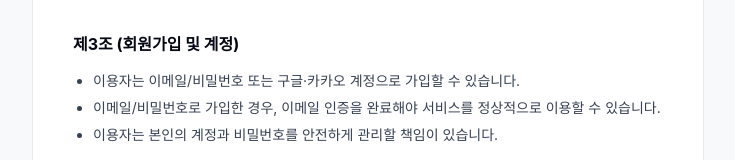
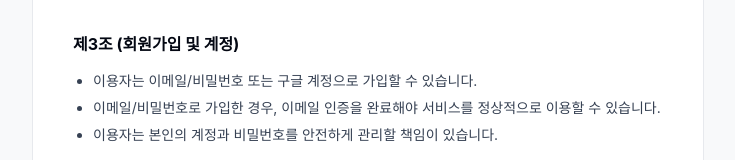
Before and after one commit to coldbootcp/seteuk-management-frontend, a Next.js app: page /terms in a window 1280 px wide. Shown: the part 376-536 px from the top of the page, without its empty margins (272-1007 px from the left). Built offline with nearby package versions, Linux system fonts and the light colour scheme; a web font is replaced by a local one.

Commit message:
fix: drop Kakao from the user-facing copy, keeping only Google
Sign-in only offers Google, so the terms, privacy policy, and account
screen shouldn't tell users they can sign in with Kakao. No Kakao-linked
accounts exist. The kakao_linked API field stays for schema parity.

```diff
--- a/app/account-gate.tsx
+++ b/app/account-gate.tsx
@@ -217,7 +217,6 @@ export function AccountSection() {
   const linkedMethods = [
     status.has_password && "이메일/비밀번호",
     status.google_linked && "Google",
-    status.kakao_linked && "카카오",
   ].filter(Boolean) as string[];
 
   return (
--- a/app/privacy/page.tsx
+++ b/app/privacy/page.tsx
@@ -3,7 +3,7 @@ import Link from "next/link";
 /**
  * 개인정보 처리방침 — 정적 페이지. 사업자 정보(상호·대표자·사업자등록번호·
  * 주소·개인정보보호책임자)는 실제 값으로 채워져 있다. 서술은 실제 코드가
- * 하는 일(수집 항목, DeepSeek·Resend·구글·카카오로의 처리위탁, 탈퇴 시 30일
+ * 하는 일(수집 항목, DeepSeek·Resend·구글로의 처리위탁, 탈퇴 시 30일
  * 유예 후 파기)을 그대로 반영했다 — 실제로 안 하는 일을 적지 않는다.
  * 아직 남은 [대괄호] 항목: 클라우드/DB 호스팅사(배포 인프라 미확정),
  * 전용 문의 이메일(현재는 연락처 전화번호로 대체) — 정해지면 채울 것.
@@ -27,7 +27,7 @@ export default function PrivacyPolicyPage() {
           <h2 className="text-base font-bold text-gray-950">1. 수집하는 개인정보 항목</h2>
           <ul className="list-disc pl-5 space-y-1">
             <li>회원가입 시: 이메일 주소, 비밀번호(암호화 저장)</li>
-            <li>소셜 로그인 시: 구글·카카오 계정의 이메일, 고유 식별자</li>
+            <li>소셜 로그인 시: 구글 계정의 이메일, 고유 식별자</li>
             <li>
               서비스 이용 과정에서: 생활기록부(학교생활기록부) 업로드 파일 및 그 안의 학업·
               활동·수상·봉사·독서·출결 기록, 학생이 직접 입력한 활동·계획·대화 내용
--- a/app/terms/page.tsx
+++ b/app/terms/page.tsx
@@ -33,7 +33,7 @@ export default function TermsOfServicePage() {
         <section className="space-y-2">
           <h2 className="text-base font-bold text-gray-950">제3조 (회원가입 및 계정)</h2>
           <ul className="list-disc pl-5 space-y-1">
-            <li>이용자는 이메일/비밀번호 또는 구글·카카오 계정으로 가입할 수 있습니다.</li>
+            <li>이용자는 이메일/비밀번호 또는 구글 계정으로 가입할 수 있습니다.</li>
             <li>
               이메일/비밀번호로 가입한 경우, 이메일 인증을 완료해야 서비스를 정상적으로
               이용할 수 있습니다.
```
